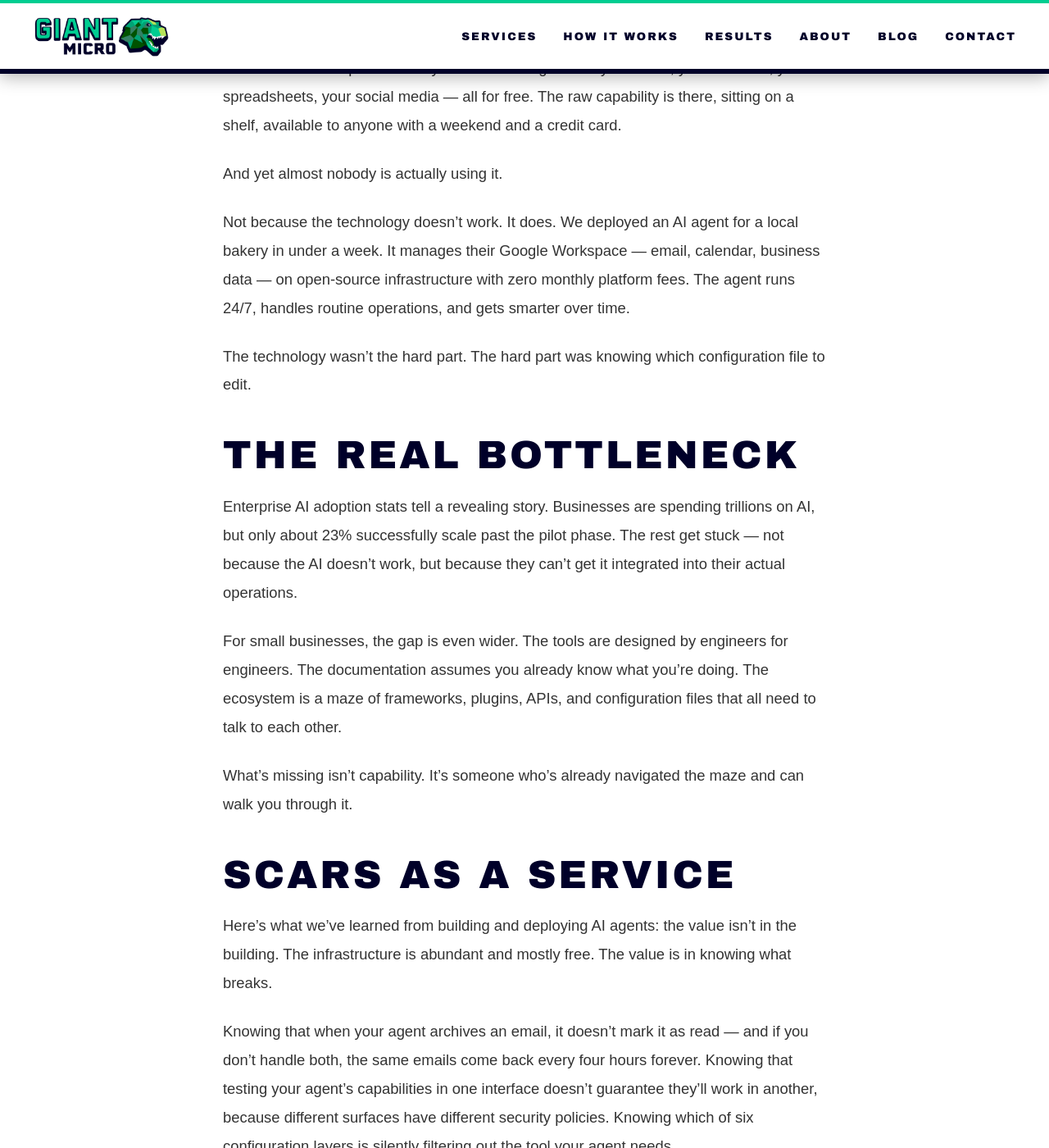
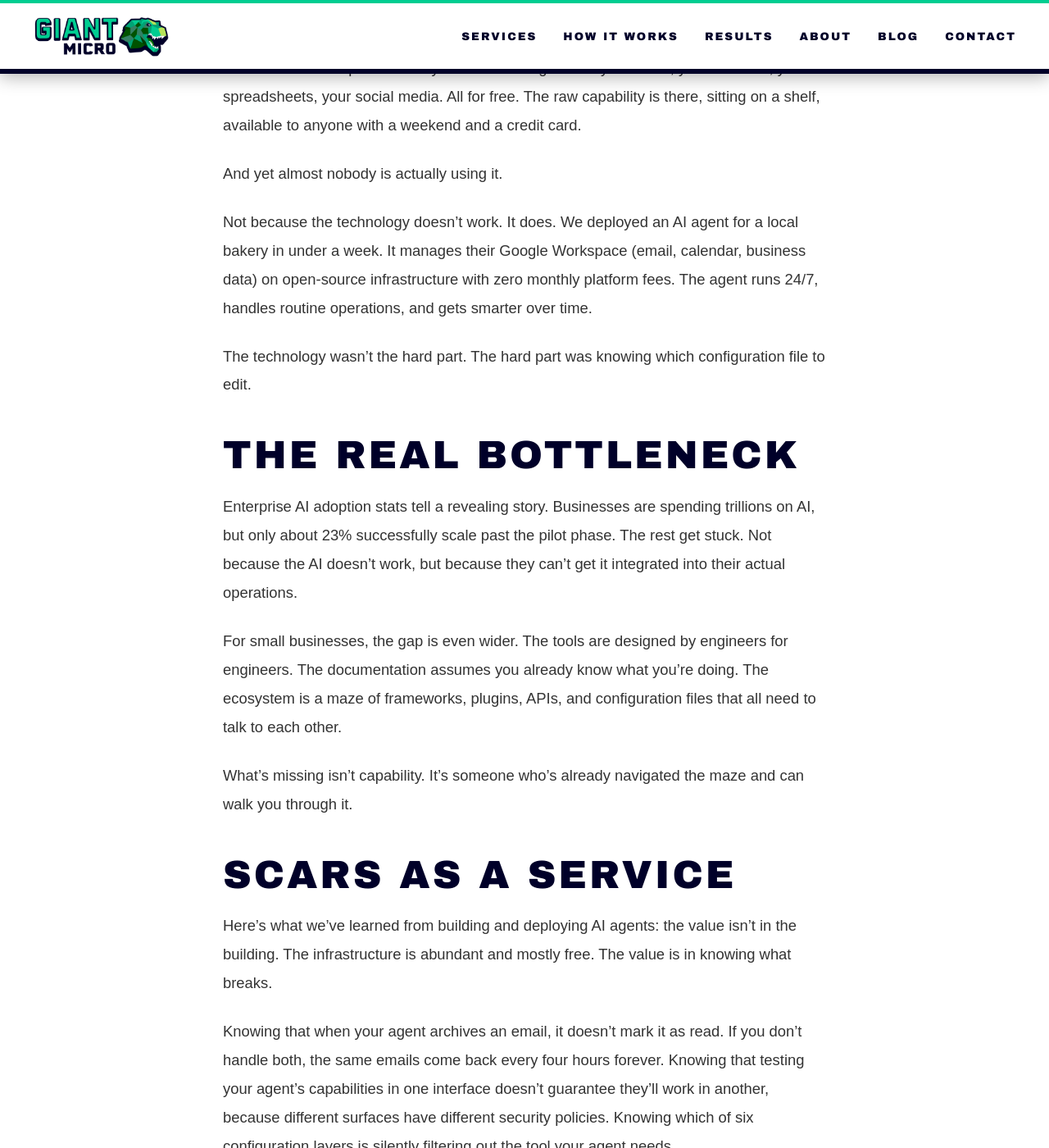
Before and after one commit to giant-micro/giant-micro.github.io, a Jekyll site: the page built from _posts/2026-03-22-the-integration-gap.md, in a window 1280 px wide and 1400 px high, scrolled down 556 px. Shown: the whole window at 82% size. Built offline with Jekyll 4.4.1, drawn with Linux system fonts in a browser that asks for light colours; some of the changed text lies outside the part shown.

Commit message:
Remove all em dashes from business copy

```diff
--- a/_layouts/default.html
+++ b/_layouts/default.html
@@ -3,7 +3,7 @@
 <head>
     <meta charset="UTF-8">
     <meta name="viewport" content="width=device-width, initial-scale=1.0">
-    <title>{% if page.title %}{{ page.title }} — {{ site.title }}{% else %}{{ site.title }} — Making Little Things Act Big{% endif %}</title>
+    <title>{% if page.title %}{{ page.title }} | {{ site.title }}{% else %}{{ site.title }} | Making Little Things Act Big{% endif %}</title>
     <meta name="description" content="{% if page.excerpt %}{{ page.excerpt | strip_html | truncate: 160 }}{% else %}{{ site.description }}{% endif %}">
     <link rel="icon" type="image/png" href="{{ '/logo.png' | relative_url }}">
     <style>
--- a/_posts/2026-03-22-the-integration-gap.md
+++ b/_posts/2026-03-22-the-integration-gap.md
@@ -7,17 +7,17 @@ excerpt: "The AI tools exist. The models are good enough. The infrastructure is
 
 There's a strange paradox in AI right now.
 
-The tools have never been better. Open-source models run on consumer hardware. Frameworks like OpenClaw let you wire an AI agent into your email, your calendar, your spreadsheets, your social media — all for free. The raw capability is there, sitting on a shelf, available to anyone with a weekend and a credit card.
+The tools have never been better. Open-source models run on consumer hardware. Frameworks like OpenClaw let you wire an AI agent into your email, your calendar, your spreadsheets, your social media. All for free. The raw capability is there, sitting on a shelf, available to anyone with a weekend and a credit card.
 
 And yet almost nobody is actually using it.
 
-Not because the technology doesn't work. It does. We deployed an AI agent for a local bakery in under a week. It manages their Google Workspace — email, calendar, business data — on open-source infrastructure with zero monthly platform fees. The agent runs 24/7, handles routine operations, and gets smarter over time.
+Not because the technology doesn't work. It does. We deployed an AI agent for a local bakery in under a week. It manages their Google Workspace (email, calendar, business data) on open-source infrastructure with zero monthly platform fees. The agent runs 24/7, handles routine operations, and gets smarter over time.
 
 The technology wasn't the hard part. The hard part was knowing which configuration file to edit.
 
 ## The Real Bottleneck
 
-Enterprise AI adoption stats tell a revealing story. Businesses are spending trillions on AI, but only about 23% successfully scale past the pilot phase. The rest get stuck — not because the AI doesn't work, but because they can't get it integrated into their actual operations.
+Enterprise AI adoption stats tell a revealing story. Businesses are spending trillions on AI, but only about 23% successfully scale past the pilot phase. The rest get stuck. Not because the AI doesn't work, but because they can't get it integrated into their actual operations.
 
 For small businesses, the gap is even wider. The tools are designed by engineers for engineers. The documentation assumes you already know what you're doing. The ecosystem is a maze of frameworks, plugins, APIs, and configuration files that all need to talk to each other.
 
@@ -27,15 +27,15 @@ What's missing isn't capability. It's someone who's already navigated the maze a
 
 Here's what we've learned from building and deploying AI agents: the value isn't in the building. The infrastructure is abundant and mostly free. The value is in knowing what breaks.
 
-Knowing that when your agent archives an email, it doesn't mark it as read — and if you don't handle both, the same emails come back every four hours forever. Knowing that testing your agent's capabilities in one interface doesn't guarantee they'll work in another, because different surfaces have different security policies. Knowing which of six configuration layers is silently filtering out the tool your agent needs.
+Knowing that when your agent archives an email, it doesn't mark it as read. If you don't handle both, the same emails come back every four hours forever. Knowing that testing your agent's capabilities in one interface doesn't guarantee they'll work in another, because different surfaces have different security policies. Knowing which of six configuration layers is silently filtering out the tool your agent needs.
 
 These aren't in any documentation. They're earned through hours of debugging. And once you've earned them, they transfer instantly. We documented one configuration fix, handed the guide to another agent, and it self-configured in minutes instead of hours.
 
-That's what integration looks like. Not building from scratch — connecting pieces that already exist, with the knowledge of everything that can go wrong between them.
+That's what integration looks like. Not building from scratch. Connecting pieces that already exist, with the knowledge of everything that can go wrong between them.
 
 ## What This Means for Small Businesses
 
-You don't need a custom AI solution built from the ground up. The pieces already exist. What you need is someone who knows how to put them together for your specific business — and who's already hit every wall so you don't have to.
+You don't need a custom AI solution built from the ground up. The pieces already exist. What you need is someone who knows how to put them together for your specific business, someone who's already hit every wall so you don't have to.
 
 That's what we do at Giant Micro. We're not AI consultants who hand you a report. We're AI integrators who make the tools work together, configured for your operations, running on infrastructure you control.
 
```
Also changed, not shown: _posts/2026-03-22-giant-micro-launches.md (+2 -2 lines), index.html (+5 -5 lines).
